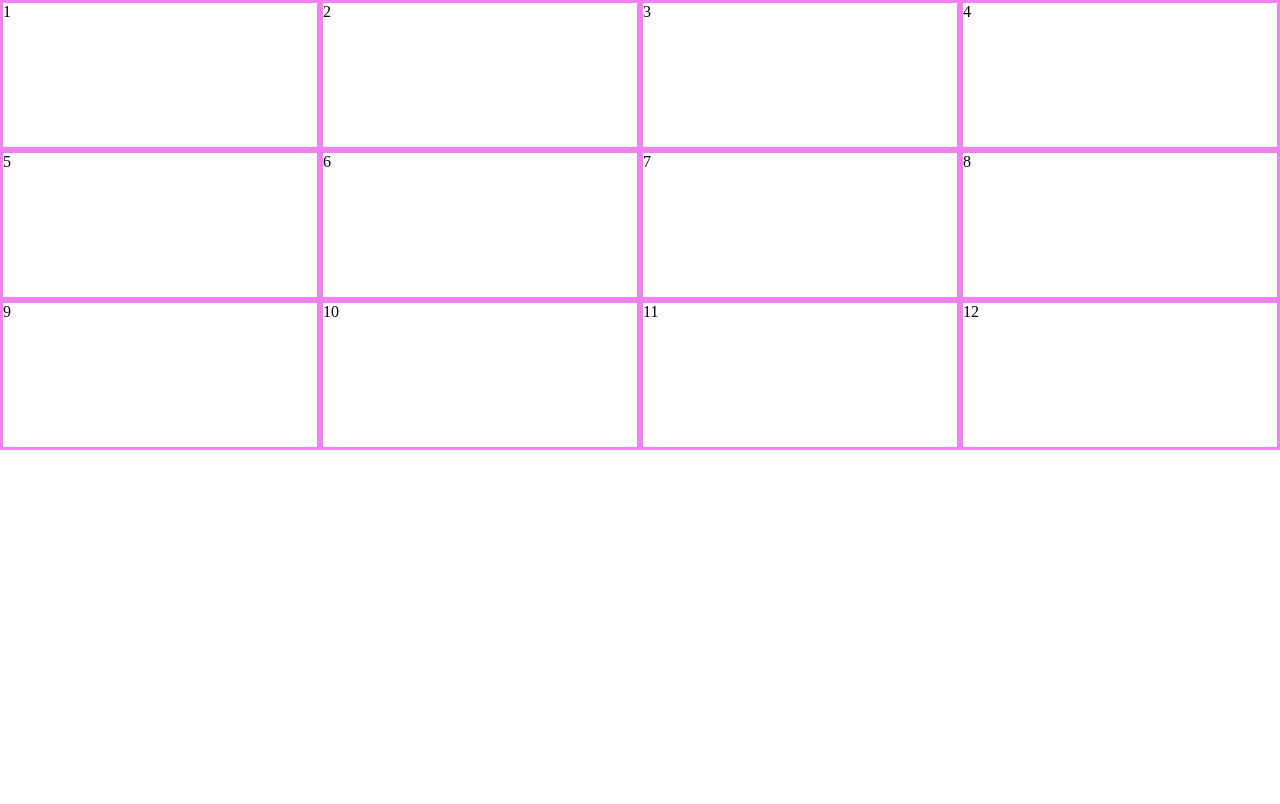
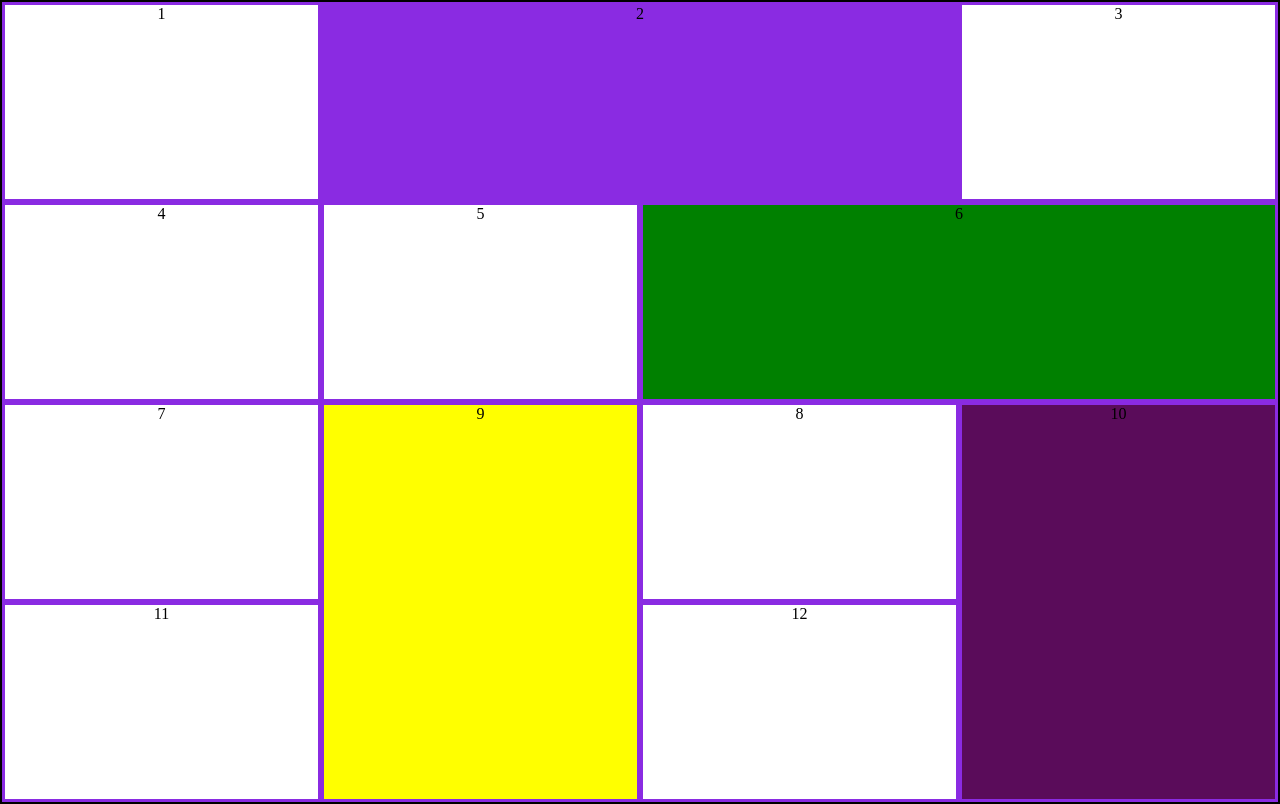
Before and after one commit to wi-fighters/50-uib-layout-grid-peteco83, a plain HTML site: page index.html in a window 1280 px wide. Drawn offline with Linux system fonts and the light colour scheme.

Commit message:
Done task 2

```diff
--- a/index.html
+++ b/index.html
@@ -9,18 +9,18 @@
 </head>
 <body>
     <main class="container">
-        <div>1</div>
-        <div>2</div>
-        <div>3</div>
-        <div>4</div>
-        <div>5</div>
-        <div>6</div>
-        <div>7</div>
-        <div>8</div>
-        <div>9</div>
-        <div>10</div>
-        <div>11</div>
-        <div>12</div>
+        <div class="item1">1</div>
+        <div class="item2">2</div>
+        <div class="item3">3</div>
+        <div class="item4">4</div>
+        <div class="item5">5</div>
+        <div class="item6">6</div>
+        <div class="item7">7</div>
+        <div class="item8">8</div>
+        <div class="item9">9</div>
+        <div class="item10">10</div>
+        <div class="item11">11</div>
+        <div class="item12">12</div>
     </main>
 </body>
 </html>
--- a/style.css
+++ b/style.css
@@ -5,11 +5,36 @@
 
 .container {
     display: grid;
-    grid-template: repeat(4, 1fr)/ repeat(4,1fr);
-    height: 600px;
+    grid-template: repeat(4, 1fr)/ repeat(4, 1fr);
+    height: 100vh;
+    border: 2px solid black;
 
 }
 
 .container div {
-    border: 3px solid violet;
+    border: 3px solid blueviolet;
+    text-align: center;
 }
+
+.item2 {
+    background-color: blueviolet;
+    grid-column: 2 / span 2;
+
+}
+
+.item6 {
+    background-color: green;
+    grid-column: 3 / span 2;
+}
+
+.item9 {
+    background-color: yellow;
+    grid-row: 3 / span 2;
+    grid-column: 2;
+}
+
+.item10 {
+    background-color: rgb(90, 12, 90) ;
+    grid-row: 3 / span 2;
+    grid-column: 4;
+}
```
